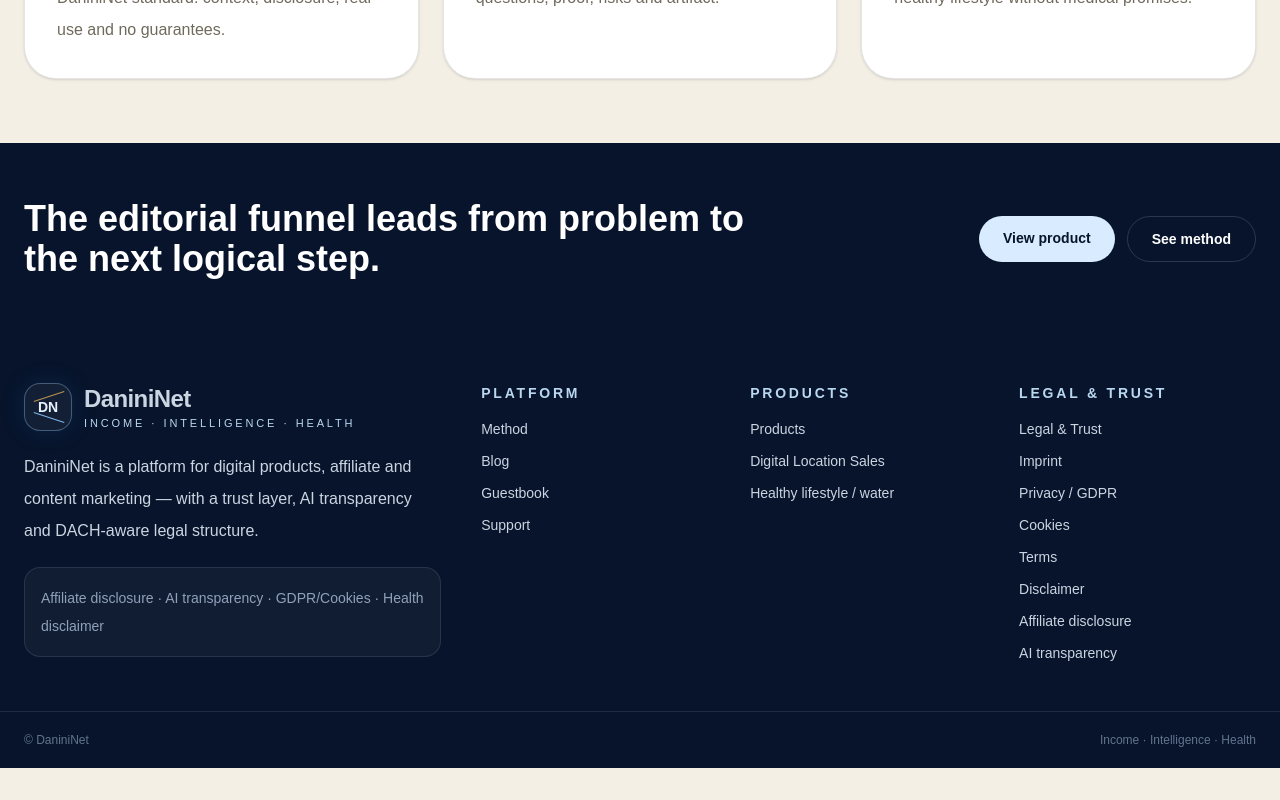
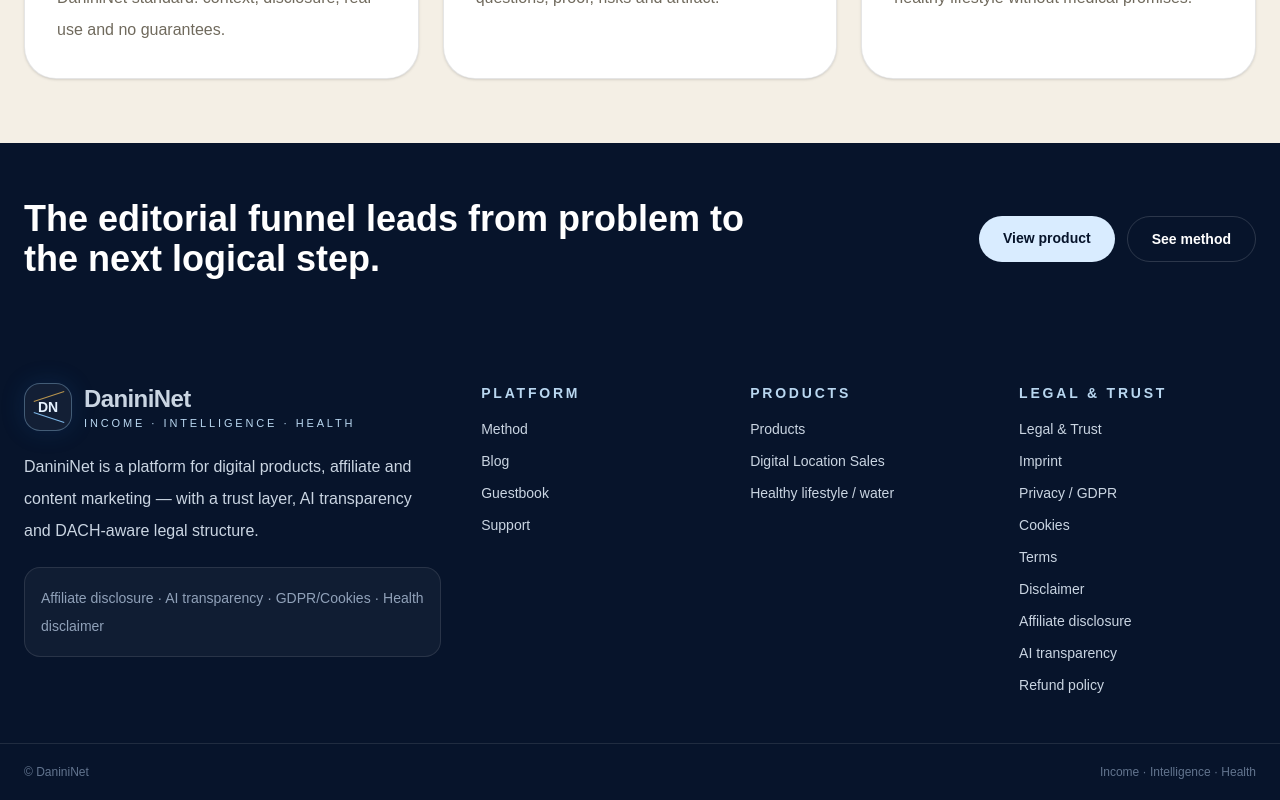
Before and after one commit to danininet/danininet, a Next.js app: page /en/blog in a window 1280 px wide. Shown: the part 1742-2542 px from the top of the page. Before the commit the page ends 2510 px from the top, so only its background shows below. Built offline with nearby package versions, Linux system fonts and the light colour scheme; no server answers.

Commit message:
Expose refund policy in SiteShell legal map

```diff
--- a/components/layout/SiteShell.tsx
+++ b/components/layout/SiteShell.tsx
@@ -31,6 +31,7 @@ type ShellCopy = {
   affiliate: string;
   ai: string;
   impressum: string;
+  refund: string;
 };
 
 const navRouteKeys: RouteKey[] = ["method", "products", "blog", "guestbook", "support", "legal"];
@@ -50,6 +51,7 @@ const legalSubPaths: Record<string, string> = {
   "affiliate-disclosure": "affiliate-disclosure",
   "ai-transparentnost": "ai-transparentnost",
   "health-disclaimer": "health-disclaimer",
+  "refund-policy": "refund-policy",
 };
 
 const slugToRouteKey: Record<string, RouteKey> = Object.fromEntries(
@@ -63,7 +65,7 @@ const copy: Record<Locale, ShellCopy> = {
     legal: "Legal & Trust", guestbook: "Knjiga utisaka", support: "Support",
     disclosure: "Affiliate napomena · AI transparentnost · GDPR/kolačići · Health disclaimer",
     platform: "Platforma", products: "Proizvodi", trust: "Legal & Trust", dpl: "Digitalna prodaja lokacije", health: "Zdrav stil života / voda",
-    privacy: "Privacy / GDPR", cookies: "Cookies", terms: "Terms", disclaimer: "Disclaimer", affiliate: "Affiliate disclosure", ai: "AI transparentnost", impressum: "Impressum",
+    privacy: "Privacy / GDPR", cookies: "Cookies", terms: "Terms", disclaimer: "Disclaimer", affiliate: "Affiliate disclosure", ai: "AI transparentnost", impressum: "Impressum", refund: "Refund policy",
   },
   de: {
     nav: ["Methode", "Produkte", "Blog", "Gästebuch", "Support", "Legal"],
@@ -71,7 +73,7 @@ const copy: Record<Locale, ShellCopy> = {
     legal: "Legal & Trust", guestbook: "Gästebuch", support: "Support",
     disclosure: "Affiliate-Hinweis · KI-Transparenz · DSGVO/Cookies · Health Disclaimer",
     platform: "Plattform", products: "Produkte", trust: "Legal & Trust", dpl: "Digitaler Verkauf von Standorten", health: "Gesund leben / Wasser",
-    privacy: "Privacy / DSGVO", cookies: "Cookies", terms: "Terms", disclaimer: "Disclaimer", affiliate: "Affiliate Disclosure", ai: "KI-Transparenz", impressum: "Impressum",
+    privacy: "Privacy / DSGVO", cookies: "Cookies", terms: "Terms", disclaimer: "Disclaimer", affiliate: "Affiliate Disclosure", ai: "KI-Transparenz", impressum: "Impressum", refund: "Refund Policy",
   },
   en: {
     nav: ["Method", "Products", "Blog", "Guestbook", "Support", "Legal"],
@@ -79,7 +81,7 @@ const copy: Record<Locale, ShellCopy> = {
     legal: "Legal & Trust", guestbook: "Guestbook", support: "Support",
     disclosure: "Affiliate disclosure · AI transparency · GDPR/Cookies · Health disclaimer",
     platform: "Platform", products: "Products", trust: "Legal & Trust", dpl: "Digital Location Sales", health: "Healthy lifestyle / water",
-    privacy: "Privacy / GDPR", cookies: "Cookies", terms: "Terms", disclaimer: "Disclaimer", affiliate: "Affiliate disclosure", ai: "AI transparency", impressum: "Imprint",
+    privacy: "Privacy / GDPR", cookies: "Cookies", terms: "Terms", disclaimer: "Disclaimer", affiliate: "Affiliate disclosure", ai: "AI transparency", impressum: "Imprint", refund: "Refund policy",
   },
 };
 
@@ -141,7 +143,7 @@ export function SiteShell({ locale, currentPath, children }: { locale: string; c
           <div className="grid gap-8 sm:grid-cols-3">
             <div><h3 className="text-sm font-semibold uppercase tracking-[0.2em] text-[#b9d7f0]">{t.platform}</h3><div className="mt-4 grid gap-3 text-sm"><Link href={localizedPath(lang, "method")}>{t.nav[0]}</Link><Link href={localizedPath(lang, "blog")}>Blog</Link><Link href={localizedPath(lang, "guestbook")}>{t.guestbook}</Link><Link href={localizedPath(lang, "support")}>{t.support}</Link></div></div>
             <div><h3 className="text-sm font-semibold uppercase tracking-[0.2em] text-[#b9d7f0]">{t.products}</h3><div className="mt-4 grid gap-3 text-sm"><Link href={localizedPath(lang, "products")}>{t.products}</Link><Link href={localizedPath(lang, "dpl")}>{t.dpl}</Link><Link href={localizedPath(lang, "health")}>{t.health}</Link></div></div>
-            <div><h3 className="text-sm font-semibold uppercase tracking-[0.2em] text-[#b9d7f0]">{t.trust}</h3><div className="mt-4 grid gap-3 text-sm"><Link href={localizedPath(lang, "legal")}>{t.legal}</Link><Link href={legalPath(lang, "impressum")}>{t.impressum}</Link><Link href={legalPath(lang, "privacy")}>{t.privacy}</Link><Link href={legalPath(lang, "cookies")}>{t.cookies}</Link><Link href={legalPath(lang, "terms")}>{t.terms}</Link><Link href={legalPath(lang, "disclaimer")}>{t.disclaimer}</Link><Link href={legalPath(lang, "affiliate-disclosure")}>{t.affiliate}</Link><Link href={legalPath(lang, "ai-transparentnost")}>{t.ai}</Link></div></div>
+            <div><h3 className="text-sm font-semibold uppercase tracking-[0.2em] text-[#b9d7f0]">{t.trust}</h3><div className="mt-4 grid gap-3 text-sm"><Link href={localizedPath(lang, "legal")}>{t.legal}</Link><Link href={legalPath(lang, "impressum")}>{t.impressum}</Link><Link href={legalPath(lang, "privacy")}>{t.privacy}</Link><Link href={legalPath(lang, "cookies")}>{t.cookies}</Link><Link href={legalPath(lang, "terms")}>{t.terms}</Link><Link href={legalPath(lang, "disclaimer")}>{t.disclaimer}</Link><Link href={legalPath(lang, "affiliate-disclosure")}>{t.affiliate}</Link><Link href={legalPath(lang, "ai-transparentnost")}>{t.ai}</Link><Link href={legalPath(lang, "refund-policy")}>{t.refund}</Link></div></div>
           </div>
         </div>
         <div className="border-t border-white/10"><div className="mx-auto flex max-w-7xl flex-wrap items-center justify-between gap-3 px-6 py-5 text-xs text-slate-500"><span>© DaniniNet</span><span>Income · Intelligence · Health</span></div></div>
```
